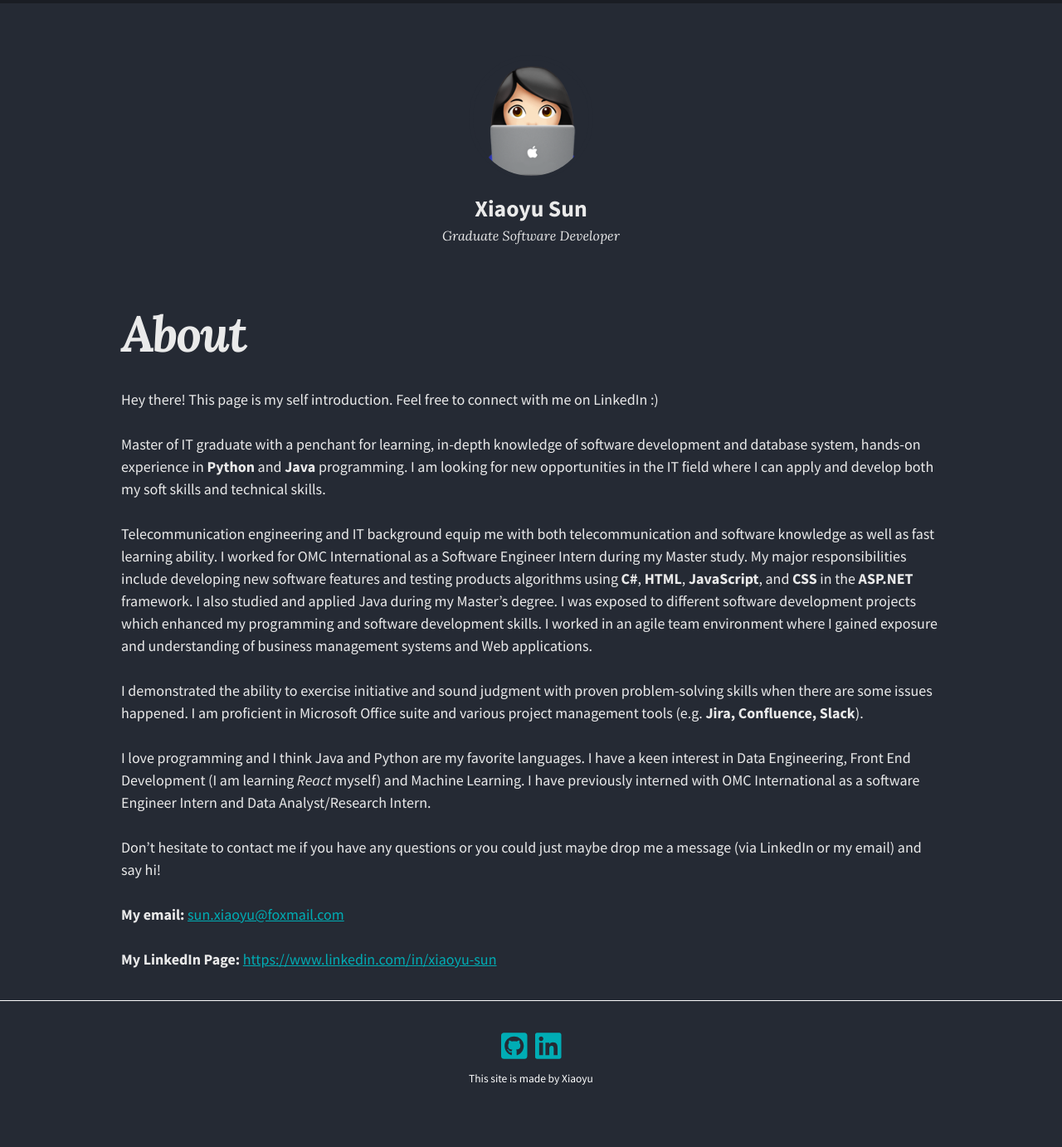
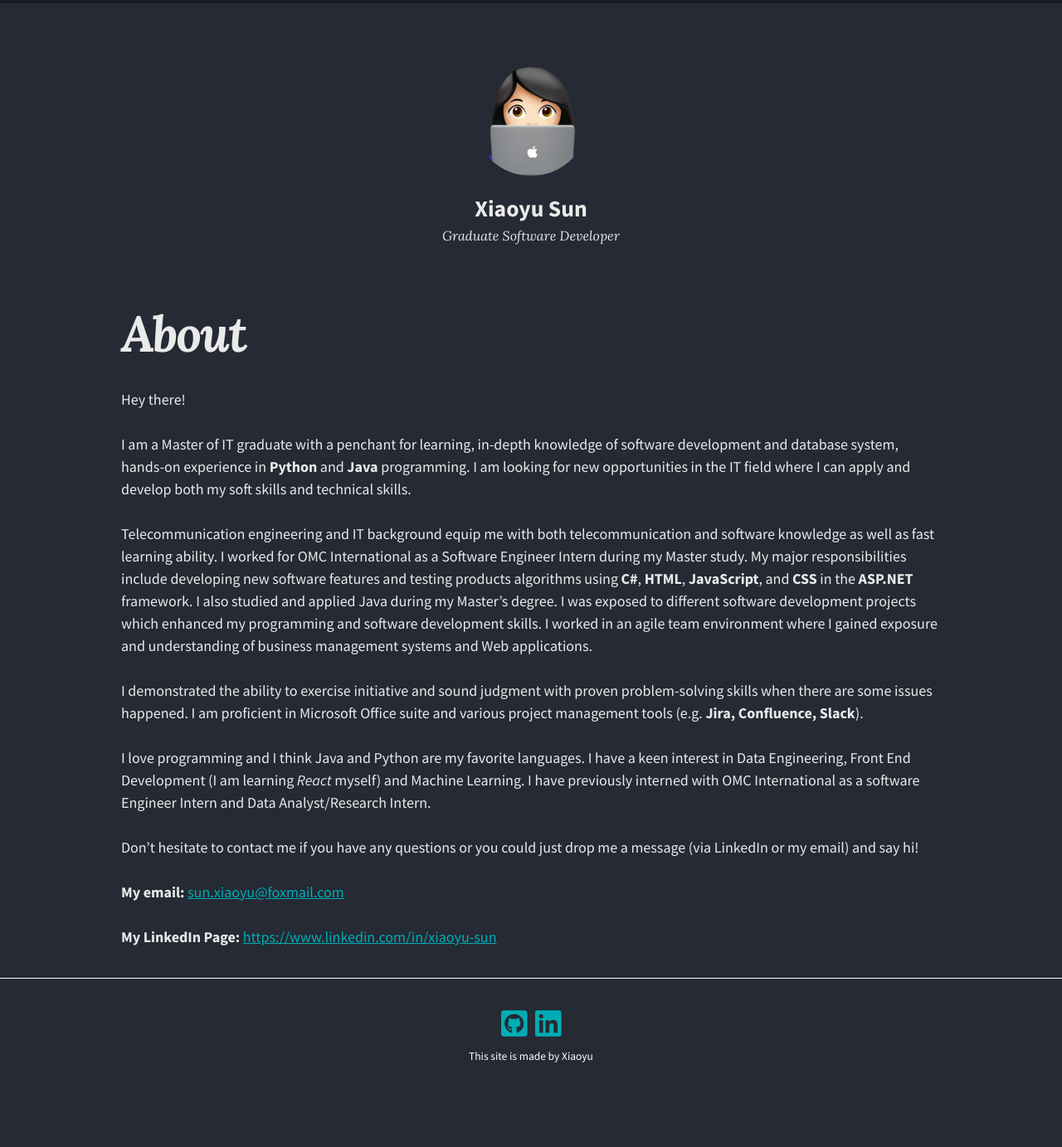
Before and after one commit to migapipo/personal-blog, a Jekyll site: the page built from about.md, in a window 1280 px wide. Shown: the whole page at 83% size. Built offline with Jekyll 4.4.1, drawn with Linux system fonts in a browser that asks for light colours; nearby versions of some CDN libraries; after the commit the page ends 1356 px from its top, so only the background shows below that.

Commit message:
fix typo

```diff
--- a/about.md
+++ b/about.md
@@ -8,11 +8,11 @@ title: About
 
 
 <p class="message">
-  Hey there! This page is my self introduction. Feel free to connect with me on LinkedIn :)
+  Hey there!
 </p>
 
 
-Master of IT graduate with a penchant for learning, in-depth knowledge of software development and database system, hands-on experience in **Python** and **Java** programming. I am looking for new opportunities in the IT field where I can apply and develop both my soft skills and technical skills.
+I am a Master of IT graduate with a penchant for learning, in-depth knowledge of software development and database system, hands-on experience in **Python** and **Java** programming. I am looking for new opportunities in the IT field where I can apply and develop both my soft skills and technical skills.
 
 Telecommunication engineering and IT background equip me with both telecommunication and software knowledge as well as fast learning ability. I worked for OMC International as a Software Engineer Intern during my Master study. My major responsibilities include developing new software features and testing products algorithms using **C#**, **HTML**, **JavaScript**, and **CSS** in the **ASP.NET** framework. I also studied and applied Java during my Master’s degree. I was exposed to different software development projects which enhanced my programming and software development skills. I worked in an agile team environment where I gained exposure and understanding of business management systems and Web applications.
 
@@ -20,8 +20,7 @@ I demonstrated the ability to exercise initiative and sound judgment with proven
 
 I love programming and I think Java and Python are my favorite languages. I have a keen interest in Data Engineering, Front End Development (I am learning *React* myself) and Machine Learning. I have previously interned with OMC International as a software Engineer Intern and Data Analyst/Research Intern.
 
-Don't hesitate to contact me if you have any questions or you could just maybe drop me a message (via LinkedIn or my email) and say hi!
-
+Don't hesitate to contact me if you have any questions or you could just drop me a message (via LinkedIn or my email) and say hi!
 
 **My email:** <sun.xiaoyu@foxmail.com>
 
```
